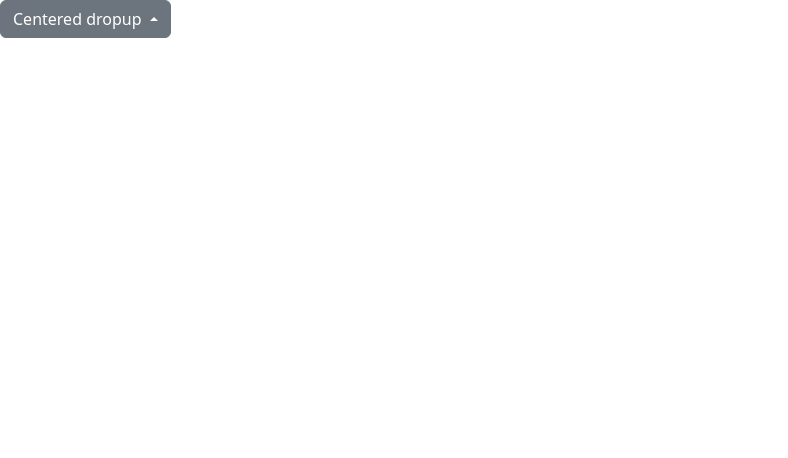
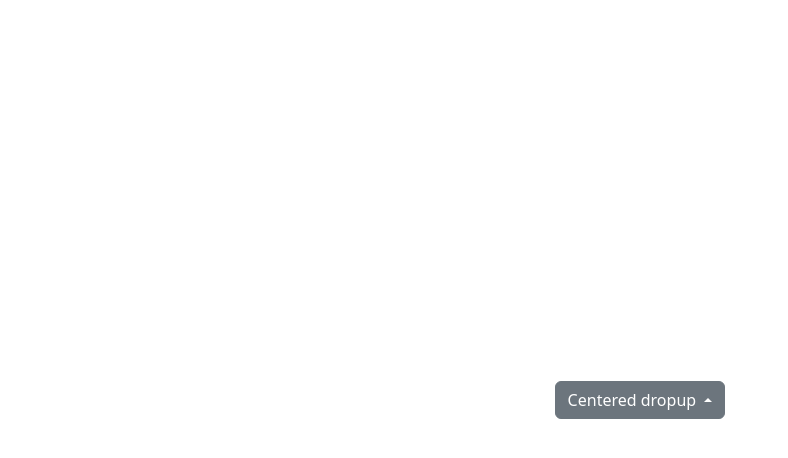
Before and after one commit to inntenz/rendertest, a website: page public/index.html in a window 1280 px wide. Shown: the whole page, without its empty margins (0-788 px from the left). Drawn offline with nearby package versions, Linux system fonts and the light colour scheme.

Commit message:
Update index.html

```diff
--- a/public/index.html
+++ b/public/index.html
@@ -3,11 +3,21 @@
 <head>
   <meta charset="UTF-8">
   <meta name="viewport" content="width=device-width, initial-scale=1.0">
-  <title>Dynamic Dropdown</title>
+  <title>Centered Dropdown</title>
   <!-- Bootstrap CSS -->
   <link href="https://cdn.jsdelivr.net/npm/bootstrap@5.3.0-alpha3/dist/css/bootstrap.min.css" rel="stylesheet">
+  <style>
+    /* Center the dropdown container */
+    .centered-container {
+      height: 100vh; /* Full viewport height */
+      display: flex;
+      justify-content: center;
+      align-items: center;
+    }
+  </style>
 </head>
 <body>
+  <div class="centered-container">
     <div class="dropup-center dropup">
       <button id="dropdownButton" class="btn btn-secondary dropdown-toggle" type="button" data-bs-toggle="dropdown" aria-expanded="false">
         Centered dropup
@@ -17,6 +27,7 @@
         <li><a class="dropdown-item" href="#" data-value="Action two">Action two</a></li>
         <li><a class="dropdown-item" href="#" data-value="Action three">Action three</a></li>
       </ul>
+    </div>
   </div>
 
   <!-- Bootstrap JS (with Popper.js) -->
```
Lines whose indentation alone changed are shown as unchanged.
